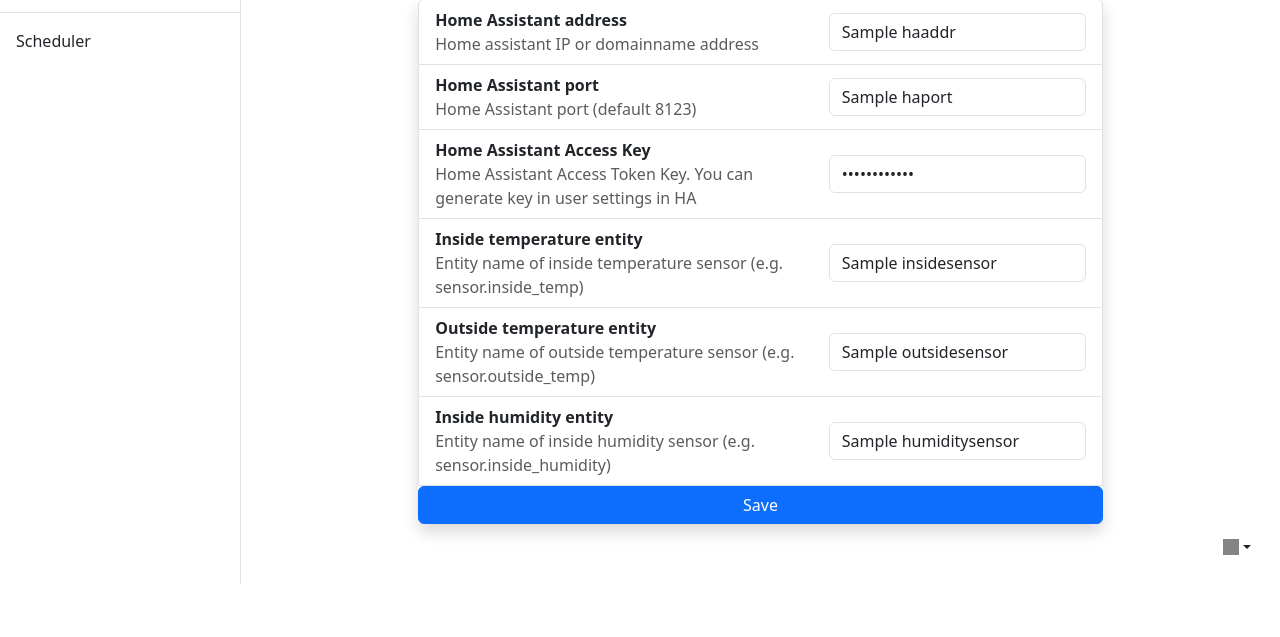
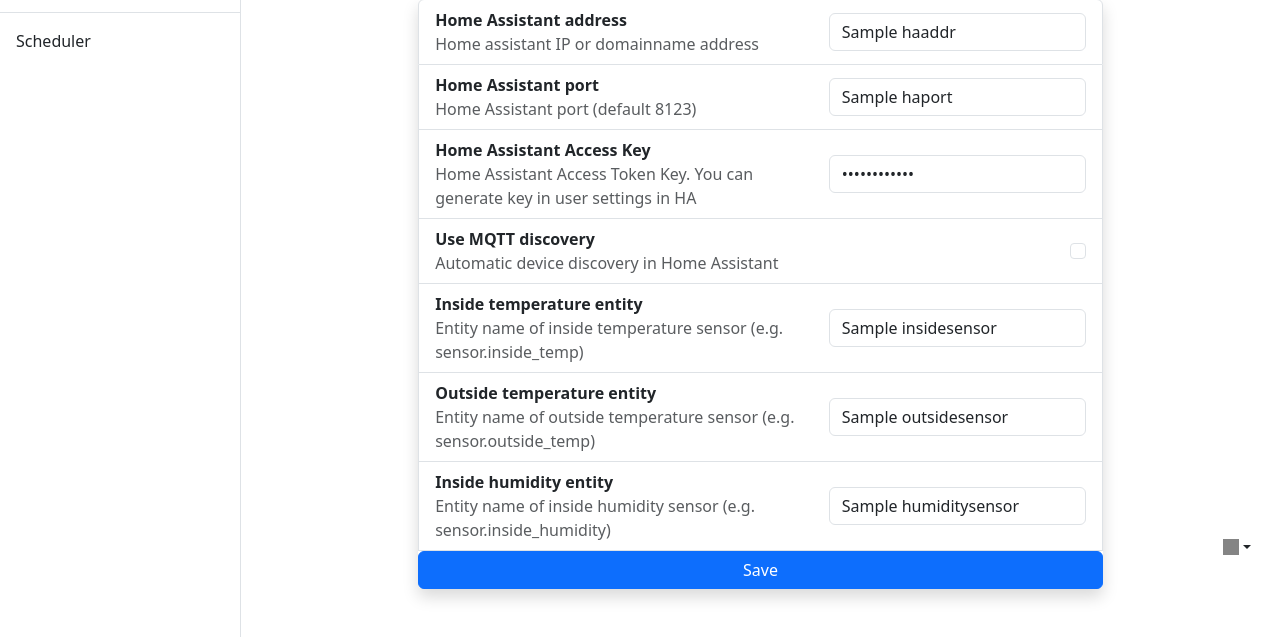
Before and after one commit to ktostam/HaierPi, a Flask app: template templates/settings.html in a window 1280 px wide, after a click on "Home Assistant". Shown: the part 216-853 px from the top of the page. Before the commit the page ends 800 px from the top, so only its background shows below. Run offline with Flask 2, Linux system fonts and the light colour scheme; the template is opened without the code that fills it: most values are stand-ins (such as "Sample title", 1, 10 or a date in 2020); parts of the project's set-up code (start-up, migrations or seed data) failed here and were passed over; some libraries are stand-ins or nearby versions.

Commit message:
add MQTT discovery settings in settings page again. mqtt discovery default 0

```diff
--- a/templates/settings.html
+++ b/templates/settings.html
@@ -544,6 +544,21 @@
                         </div>
                     </div>
                 </div>
+		<div class="list-group-item">
+                    <div class="row align-items-center">
+                        <div class="col">
+                            <strong class="mb-0">{{ _('Use MQTT discovery') }}</strong>
+                            <p class="text-muted mb-0">{{ _('Automatic device discovery in Home Assistant') }}</p>
+                        </div>
+                        <div class="col-auto">
+                            <div class="custom-control custom-switch">
+                                <input type="hidden" id="ha_mqtt_discovery_hidden" value="{{ ha_mqtt_discovery }}" name="HOMEASSISTANT$ha_mqtt_discovery">
+                                <input type="checkbox" class="form-check-input" id="ha_mqtt_discovery" value="1" onclick="this.previousSibling.previousSibling.value=1-this.previousSibling.previousSibling.value" aria-describedby="ha_mqtt_discovery" {%if ha_mqtt_discovery == '1' %} checked {% endif %}>
+                                <span class="custom-control-label"></span>
+                            </div>
+                        </div>
+                    </div>
+                </div>
                 <div class="list-group-item">
                     <div class="row align-items-center">
                         <div class="col">
```
Also changed, not shown: 1 other file.
